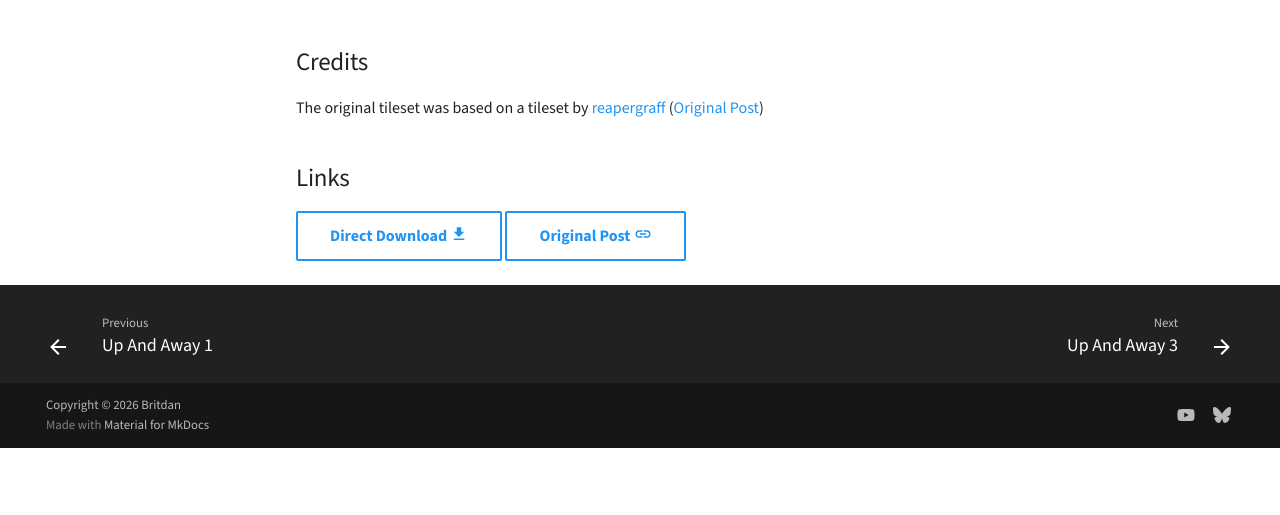
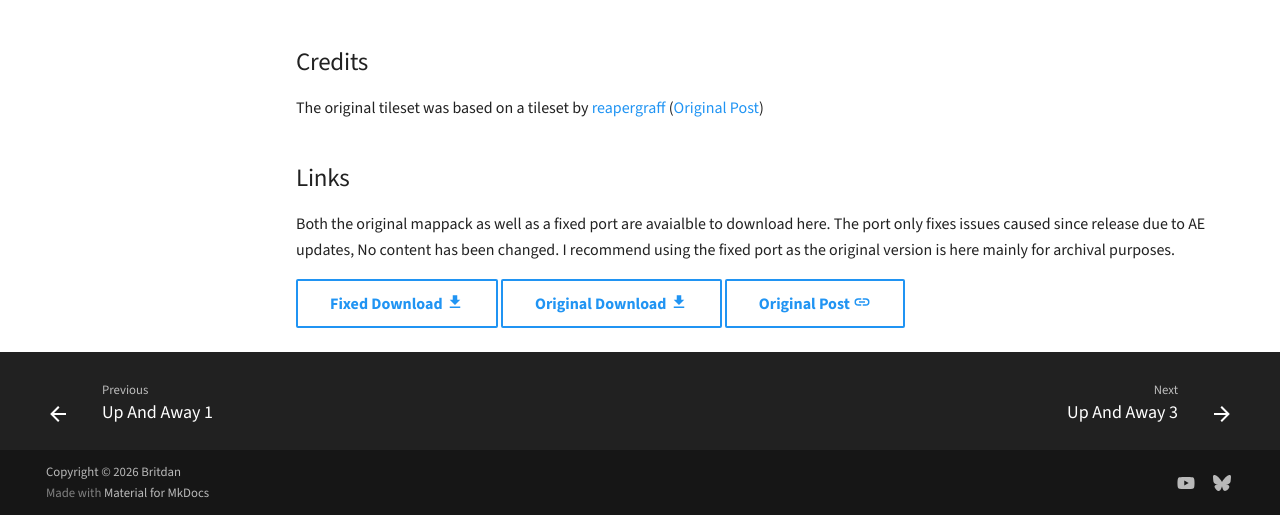
Before and after one commit to greatbritdan/archives, an MkDocs documentation site: the page built from docs/mappacks/upandaway2.md, in a window 1280 px wide and 900 px high, scrolled down 1216 px, cut to the strip 385-900 px from the top of the window. Built offline with MkDocs 1.6.1 and Material for MkDocs 9.7.7, drawn with Linux system fonts in a browser that asks for light colours; before the commit the page ends 2049 px from its top, so only the background shows below that.

Commit message:
Fixed ports

```diff
--- a/docs/mappacks/upandaway2.md
+++ b/docs/mappacks/upandaway2.md
@@ -39,4 +39,8 @@ The original tileset was based on a tileset by [reapergraff](https://forum.staby
 
 ## Links
 
-[Direct Download :material-download:](https://github.com/greatbritdan/archives/raw/refs/heads/main/docs/assets/downloads/uaa2.zip){ .md-button } [Original Post :material-link:](https://forum.stabyourself.net/viewtopic.php?f=12&t=5204){ .md-button }
+Both the original mappack as well as a fixed port are avaialble to download here. The port only fixes issues caused since release due to AE updates, No content has been changed. I recommend using the fixed port as the original version is here mainly for archival purposes.
+
+[Fixed Download :material-download:](https://github.com/greatbritdan/archives/raw/refs/heads/main/docs/assets/downloads/uaa2_arc.zip){ .md-button }
+[Original Download :material-download:](https://github.com/greatbritdan/archives/raw/refs/heads/main/docs/assets/downloads/uaa2.zip){ .md-button }
+[Original Post :material-link:](https://forum.stabyourself.net/viewtopic.php?f=12&t=5204){ .md-button }
```
Also changed, not shown: docs/mappacks/upandaway.md (+5 -1 lines), docs/mappacks/upandaway3.md (+5 -1 lines), 3 other files.
